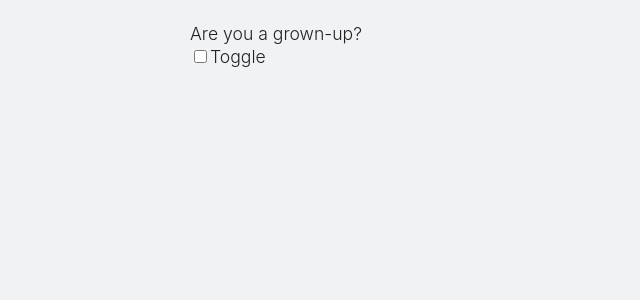
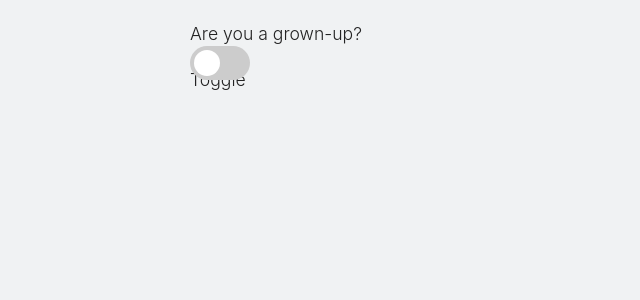
Before and after one commit to nico-martin/paul-hackt, a Next.js app: page /steps/stepTwo in a window 1280 px wide. Shown: the top 300 px of the page, without its empty margins (0-640 px from the left). Built offline with nearby package versions, Linux system fonts and the light colour scheme; no server answers.

Commit message:
add slider

```diff
--- a/src/pages/steps/StepTwo.module.css
+++ /dev/null
@@ -1,44 +0,0 @@
-.switch {
-  position: relative;
-  display: inline-block;
-  width: 60px;
-  height: 34px;
-}
-
-.switch input[type='checkbox'] {
-  opacity: 0;
-  width: 0;
-  height: 0;
-}
-
-.slider {
-  position: absolute;
-  cursor: pointer;
-  top: 0;
-  left: 0;
-  right: 0;
-  bottom: 0;
-  background-color: #ccc;
-  transition: 0.4s;
-  border-radius: 34px;
-}
-
-.slider:before {
-  position: absolute;
-  content: '';
-  height: 26px;
-  width: 26px;
-  left: 4px;
-  bottom: 4px;
-  background-color: white;
-  transition: 0.4s;
-  border-radius: 50%;
-}
-
-input[type='checkbox']:checked + .slider {
-  background-color: #2196f3;
-}
-
-input[type='checkbox']:checked + .slider:before {
-  transform: translateX(26px);
-}
--- a/src/theme/form/InputToggle.tsx
+++ b/src/theme/form/InputToggle.tsx
@@ -1,5 +1,5 @@
 import React, { ChangeEvent } from 'react';
-import styles from './InputToggle.module.css';
+import inputToggleStyles from './InputToggle.module.css';
 
 interface ToggleProps {
   checked: boolean;
@@ -9,14 +9,14 @@ interface ToggleProps {
 
 const Toggle: React.FC<ToggleProps> = ({ checked, onChange, label }) => {
   const handleInputChange = (event: ChangeEvent<HTMLInputElement>) => {
-    const checked  = event.target.value == "on" ? true : false;
+    const checked  = event.target.checked;
     onChange(checked);
   };
 
   return (
-    <label className="switch">
+    <label className={inputToggleStyles.switch}>
       <input type="checkbox" checked={checked} onChange={handleInputChange} />
-      <span className="slider round"></span>
+      <span className={inputToggleStyles.slider +" "+ inputToggleStyles.round}></span>
       {label}
     </label>
   );
```
